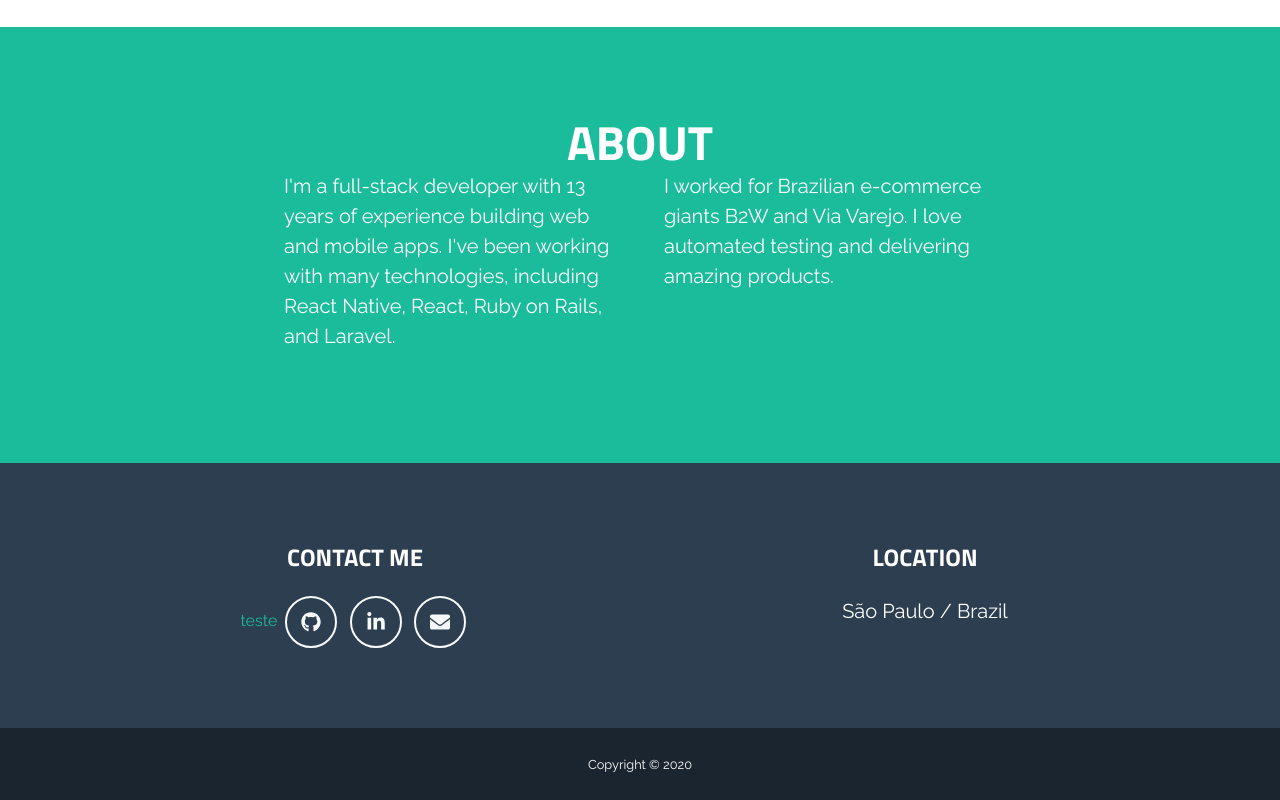
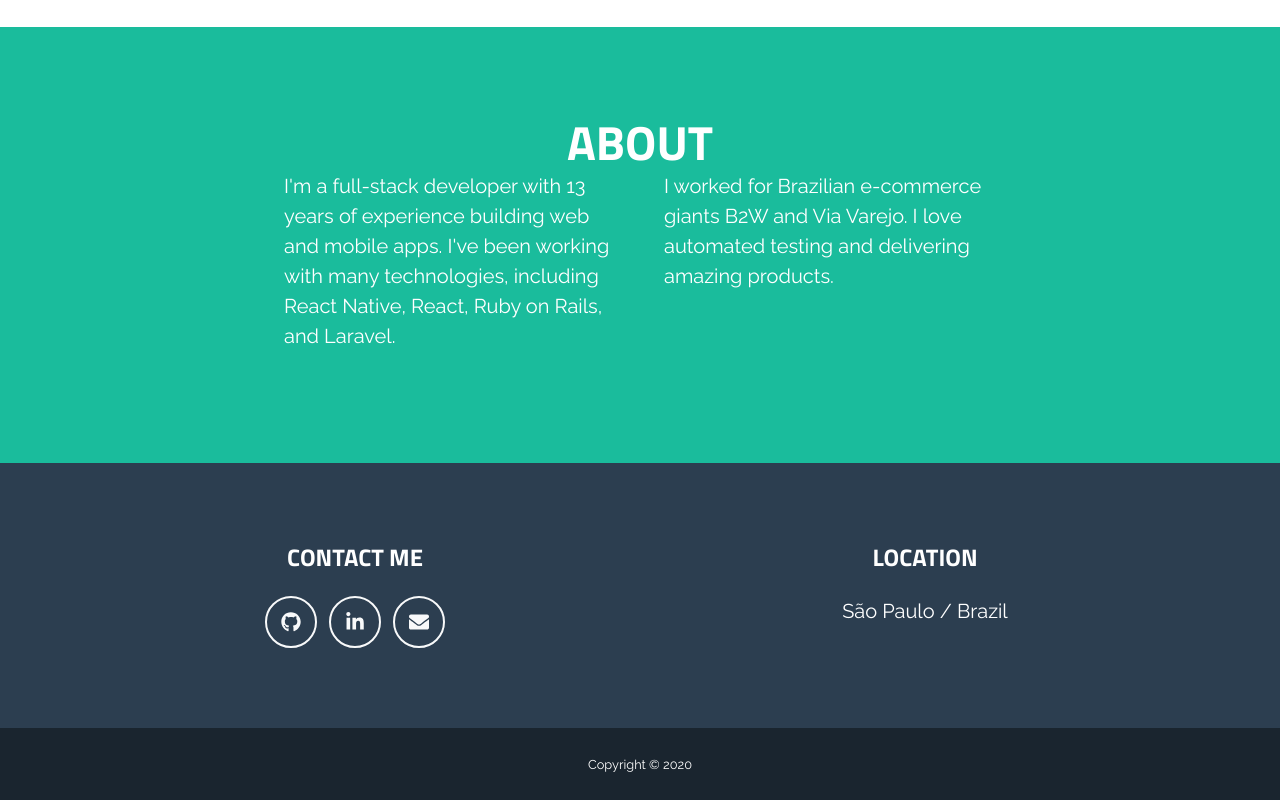
Before and after one commit to carlosvini/carlosvini.github.io, a plain HTML site: page index.html in a window 1280 px wide. Shown: the part 1055-1855 px from the top of the page. Drawn offline with nearby package versions, Linux system fonts and the light colour scheme.

Commit message:
Update index.html

```diff
--- a/index.html
+++ b/index.html
@@ -135,7 +135,6 @@
                     <div class="col-lg-6 mb-5 mb-lg-0">
 
                         <h4 class="text-uppercase mb-4">Contact Me</h4>
-                        <a href="cdf-digital-luconecta://spotify-login-callback">teste</a>
 
                         <a class="btn btn-outline-light btn-social mx-1" href="https://github.com/carlosvini"><i class="fab fa-fw fa-github"></i></a>
                         <a class="btn btn-outline-light btn-social mx-1" href="https://www.linkedin.com/in/carlos-vieira-rodrigues"><i class="fab fa-fw fa-linkedin-in"></i></a>
```
